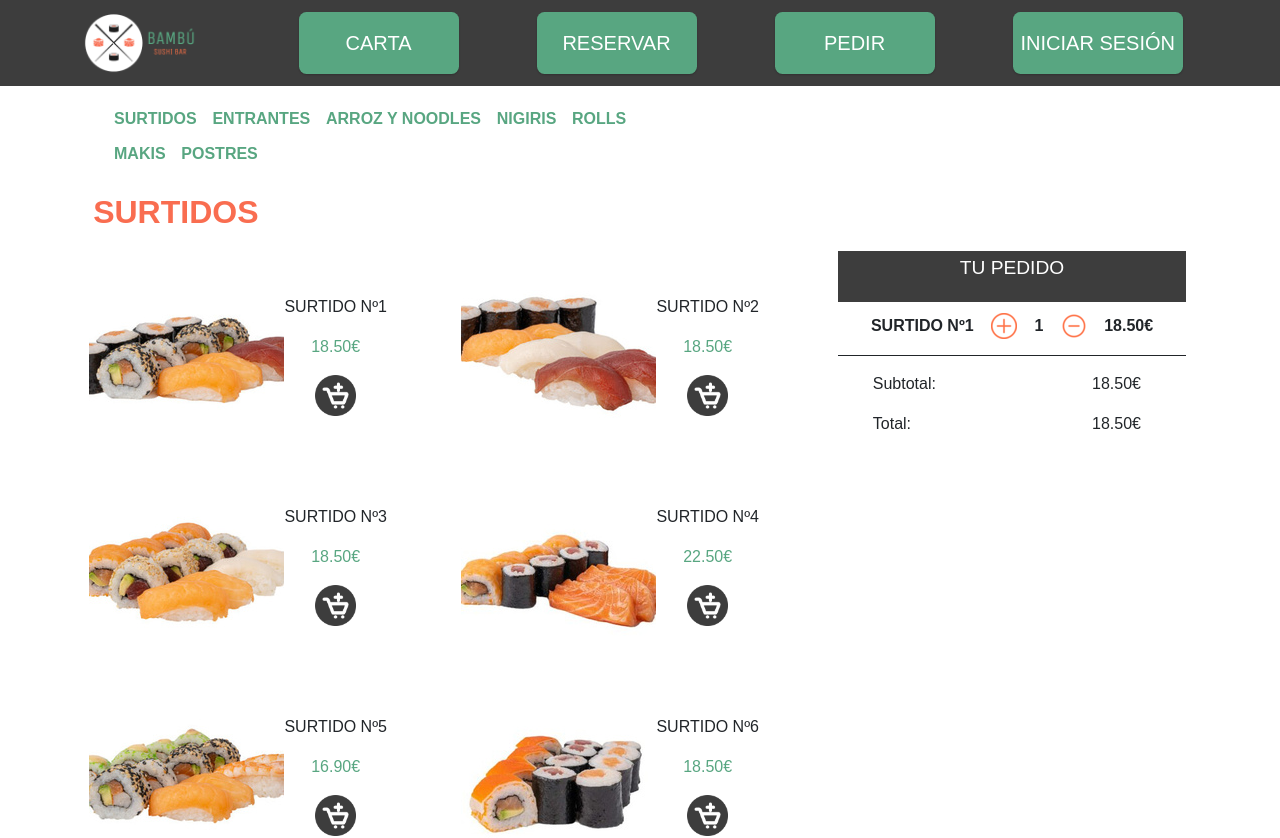
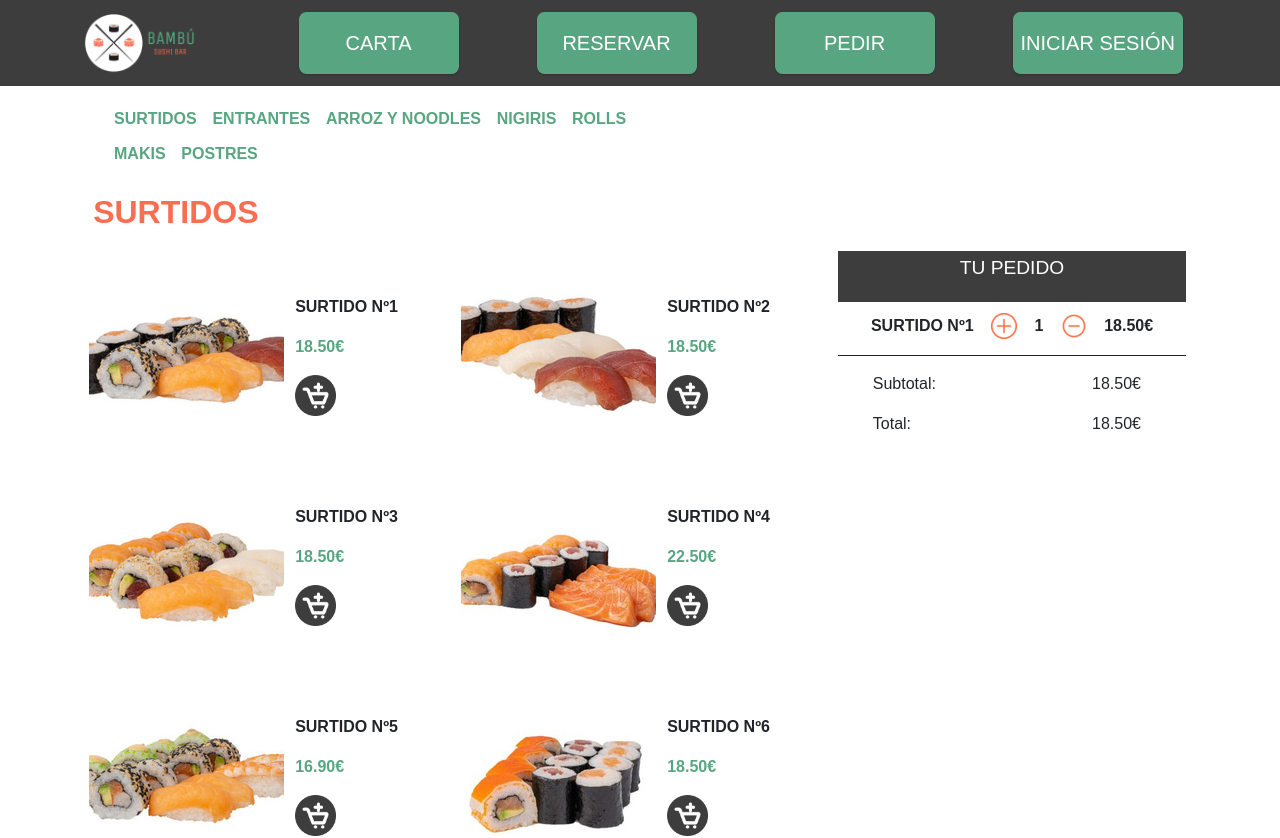
Before and after one commit to CarlosGM2005/Bambu, an Angular app: page /carrito-compra in a window 1280 px wide. Shown: the top 838 px of the page. Built offline with nearby package versions, Linux system fonts and the light colour scheme; a web font is replaced by a local one.

Commit message:
carritoCompra terminado

```diff
--- a/src/app/carrito-compra/carrito-compra.component.scss
+++ b/src/app/carrito-compra/carrito-compra.component.scss
@@ -46,7 +46,7 @@ $terciary-color: #F96D50;
     align-items: center;
 }
 
-.infoPoducto {
+.infoProducto {
     padding: 3%;
     font-weight: bold;
     text-align: left;
```
